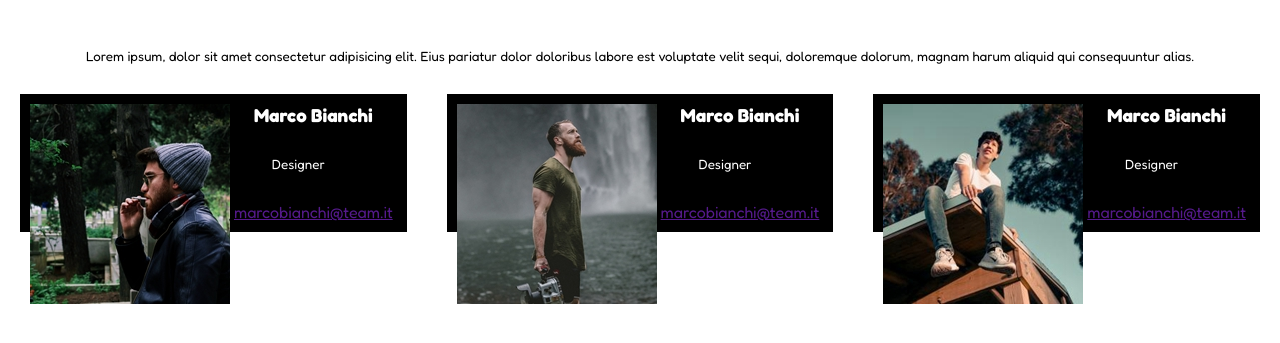
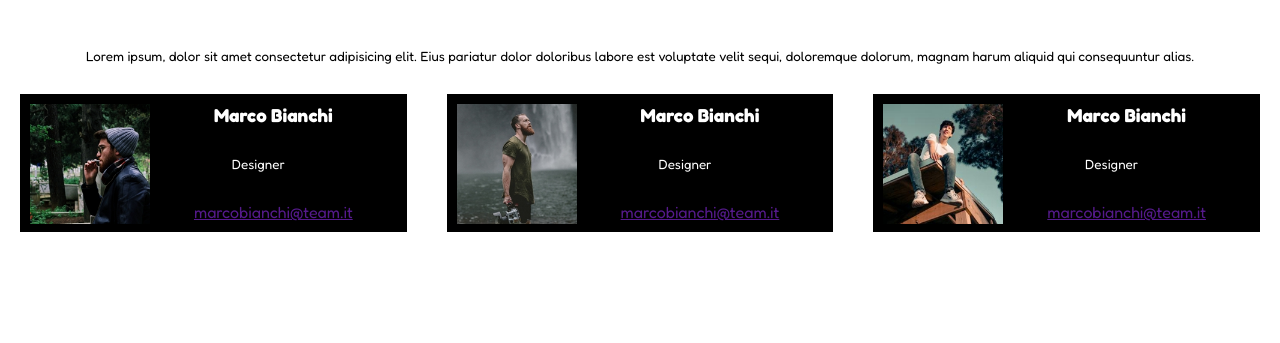
Before and after one commit to EnricoCirilli/html-css-float-cards, a plain HTML site: page index.html in a window 1280 px wide. Shown: the part 61-404 px from the top of the page. Drawn offline with Linux system fonts and the light colour scheme.

Commit message:
add:max-eight img heigth

```diff
--- a/css/style.css
+++ b/css/style.css
@@ -30,7 +30,7 @@ p{
   }
 img{
     float: left;
-    max-width: 100%;
+    max-height: 120px;
 }
 .clearfix:after {
     content:"";
@@ -41,4 +41,5 @@ img{
     background-color: black;
     color: white;
     padding: 10px;
+    max-height: 150px;
 }
```
